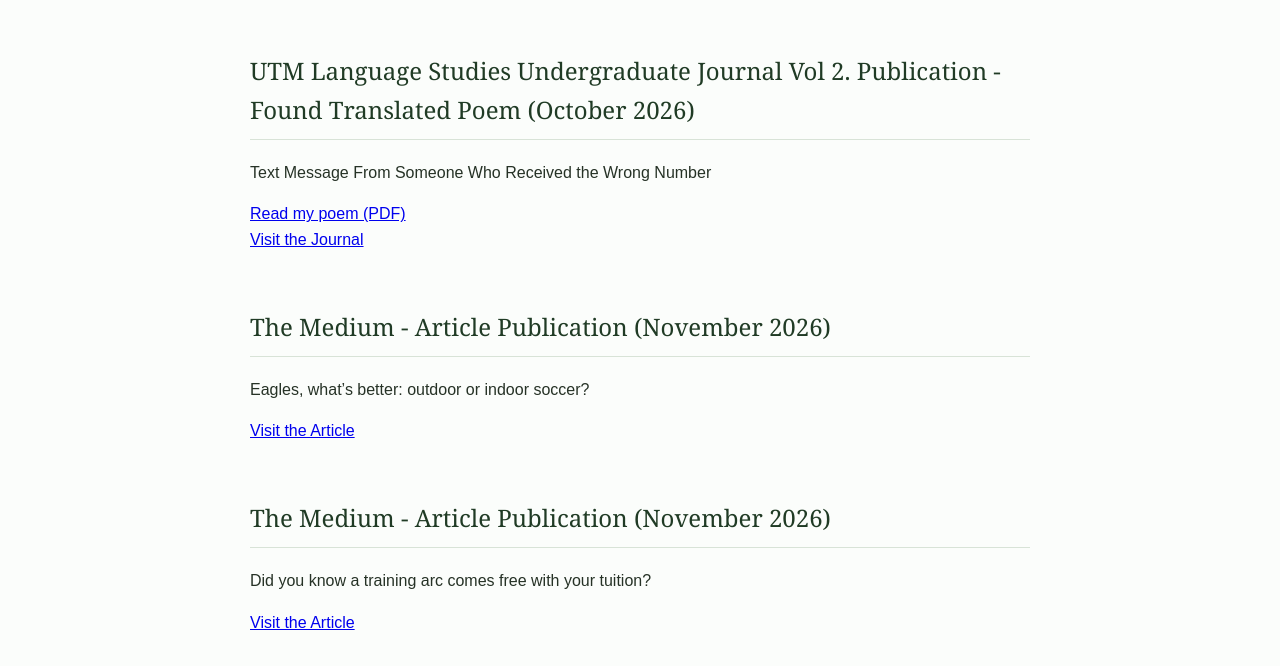
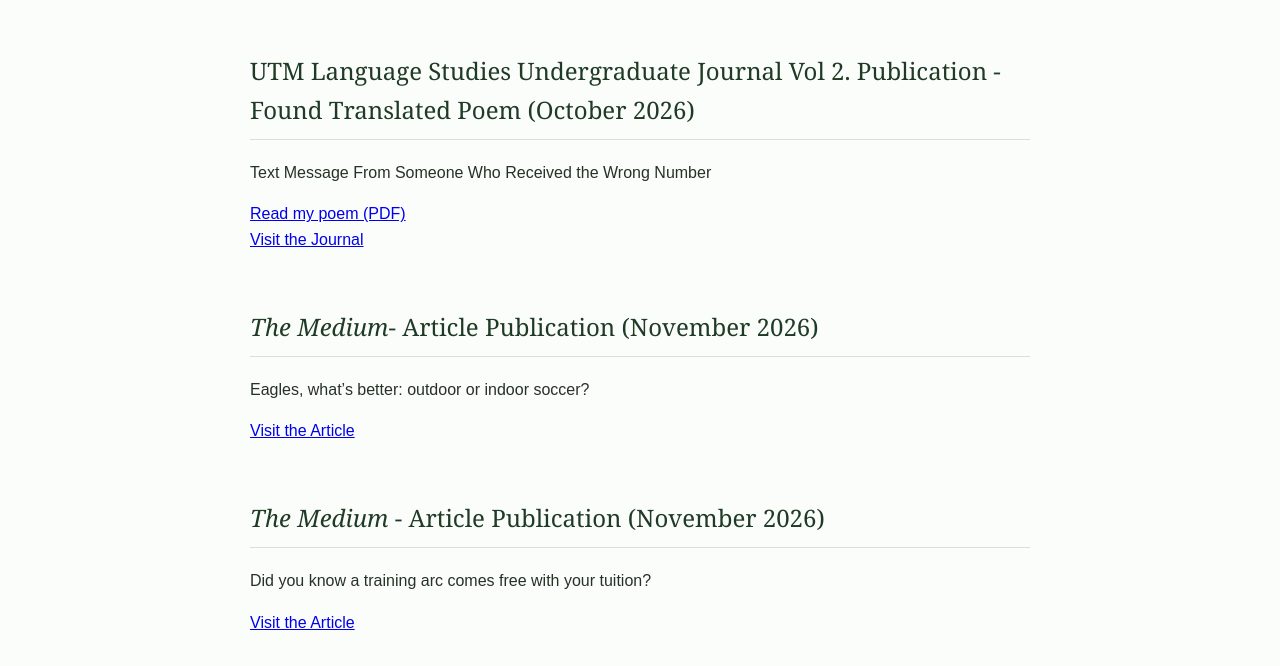
Before and after one commit to alexellis-academic/alexellis-academic.github.io, a plain HTML site: page writing.html in a window 1280 px wide. Shown: the part 318-984 px from the top of the page. Drawn offline with Linux system fonts and the light colour scheme.

Commit message:
Italicize 'The Medium' in article headings

```diff
--- a/writing.html
+++ b/writing.html
@@ -78,12 +78,12 @@
       <a href="https://jps.library.utoronto.ca/index.php/utmlsas/article/view/48181">Visit the Journal</a>
     </section>
     <section class="project-card">
-      <h2>The Medium - Article Publication (November 2026)</h2>
+      <h2><i>The Medium</i>- Article Publication (November 2026)</h2>
       <p>Eagles, what’s better: outdoor or indoor soccer?</p>
       <a href="https://themedium.ca/eagles-whats-better-outdoor-or-indoor-soccer/">Visit the Article</a>
     </section>
     <section class="project-card">
-      <h2>The Medium - Article Publication (November 2026)</h2>
+      <h2><i>The Medium</i> - Article Publication (November 2026)</h2>
       <p>Did you know a training arc comes free with your tuition?</p>
       <a href="https://themedium.ca/did-you-know-a-training-arc-comes-free-with-your-tuition/">Visit the Article</a>
     </section>
```
